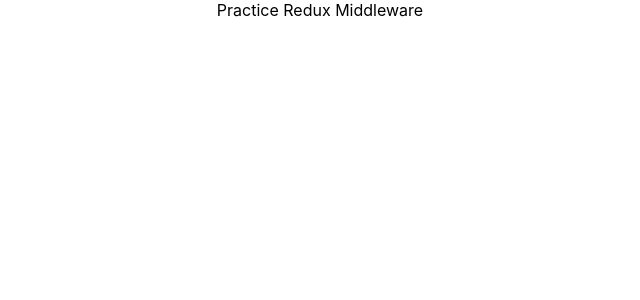
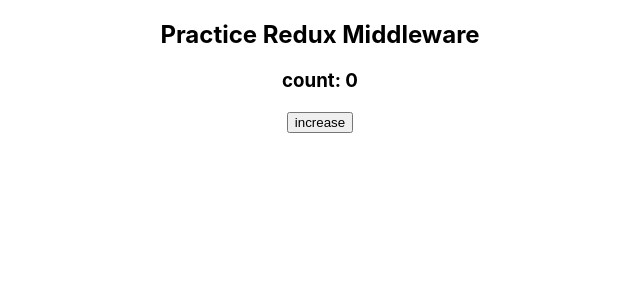
Before and after one commit to JulyK9/practice-redux-middleware, a React (Create React App) app: page / in a window 1280 px wide. Shown: the top 300 px of the page, without its empty margins (320-960 px from the left). Built offline with nearby package versions, Linux system fonts and the light colour scheme.

Commit message:
feat: ui 설정 및 상태 및 디스패치 연결 설정

```diff
--- a/src/App.js
+++ b/src/App.js
@@ -1,7 +1,24 @@
+import { useDispatch, useSelector } from 'react-redux';
 import './App.css';
+import { increaseCounter } from './redux/counterReducer';
 
 function App() {
-  return <div className="App">Practice Redux Middleware</div>;
+  const count = useSelector((store) => store.counter);
+  const dispatch = useDispatch();
+
+  // 디스패치를 통해 액션을 스토어에 전달(feat. 액션크리에이터)
+  const handleIncreaseNumber = () => {
+    const increaseAction = increaseCounter(); // 액션크리에이터로 액션 생성
+    dispatch(increaseAction); // 디스패치로 액션 전달
+  };
+
+  return (
+    <div className="App">
+      <h2>Practice Redux Middleware</h2>
+      <h3>count: {count}</h3>
+      <button onClick={handleIncreaseNumber}>increase</button>
+    </div>
+  );
 }
 
 export default App;
```
